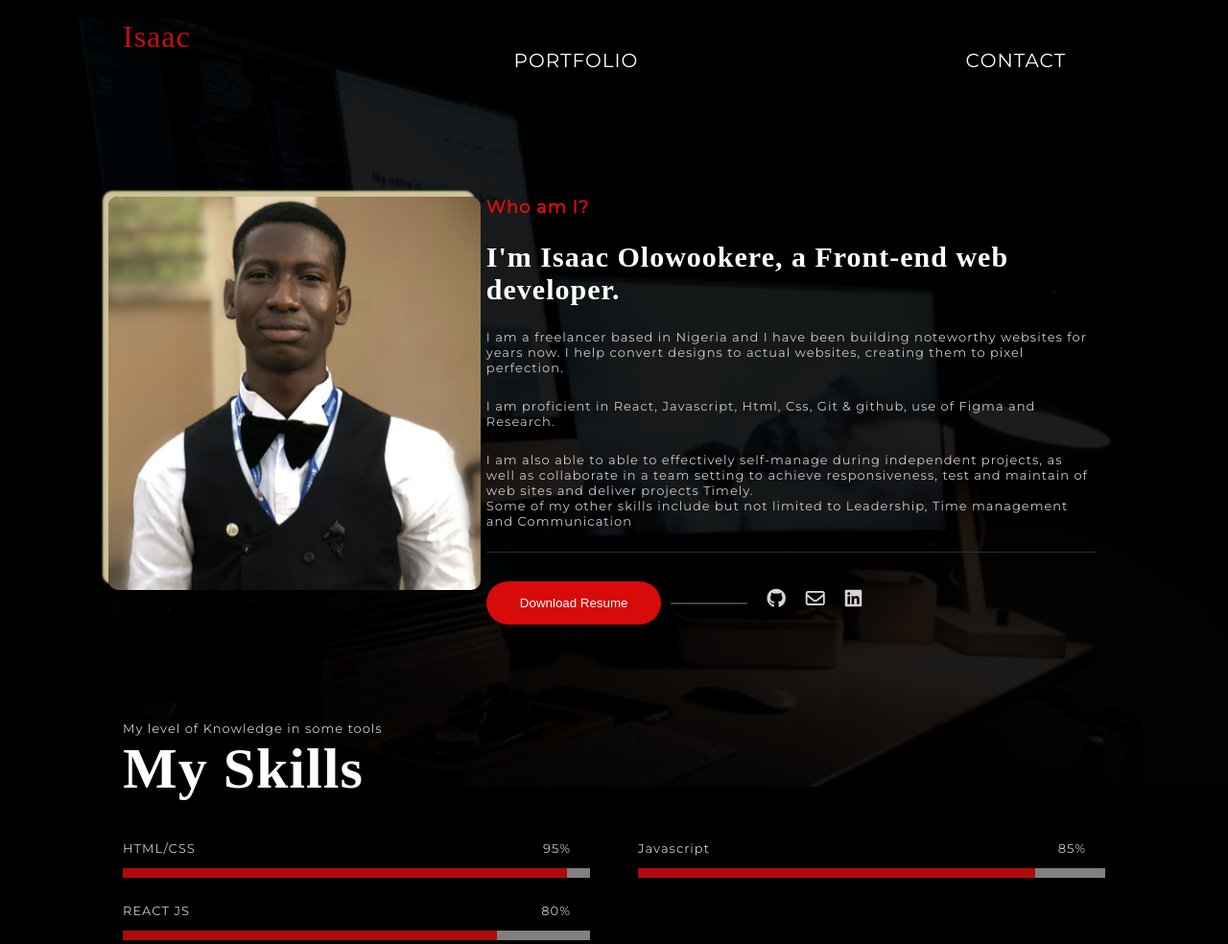
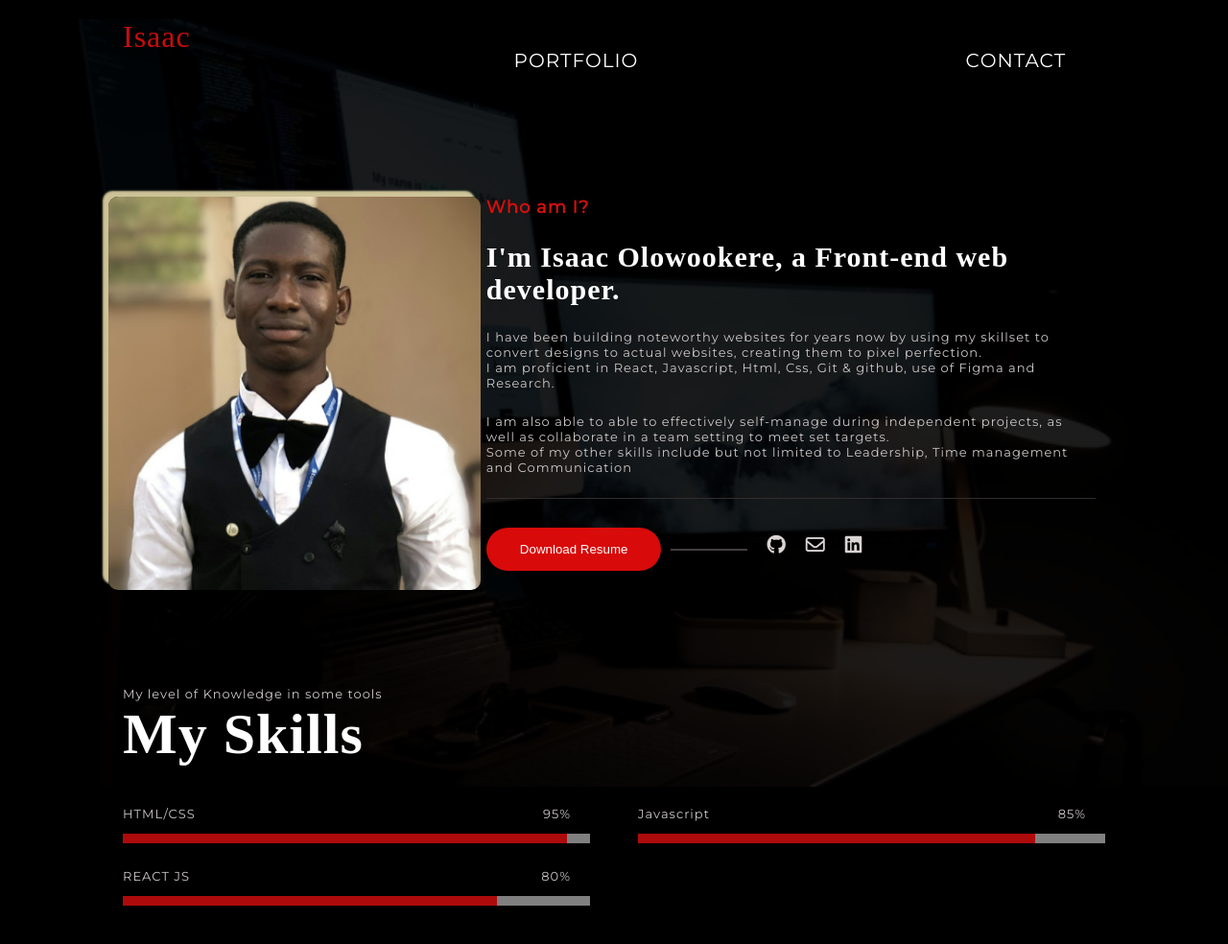
Before and after one commit to OLOWOOKEREISAAC/my-portfolio, a plain HTML site: page index.html in a window 1280 px wide. Shown: the top 984 px of the page at 96% size. Drawn offline with Linux system fonts and the light colour scheme; a web font is replaced by a local one.

Commit message:
removed the padding when hovering over the navigation menu

```diff
--- a/css/style.css
+++ b/css/style.css
@@ -82,25 +82,11 @@ nav a{
     padding: 0 10px;
 
 }
-/* nav  #portfolio{
-    border-right: 2px solid white;
-    border-left: 2px solid white;
-} */
+
 
 nav a:hover{
-    padding: 2%;
-
     color: rgb(199, 13, 13);
 }
-/* aside{
-    display: grid;
-    grid-template-columns: repeat(2, 1fr);
-    justify-items: end;
-
-} */
-
-
-
 
 
 .navContainer{
--- a/index.html
+++ b/index.html
@@ -54,14 +54,13 @@
                         <h1 class="name"> I'm Isaac Olowookere, a Front-end web developer. </h1><br>
 
                         <p>
-                            I am a freelancer based in Nigeria and I have been building noteworthy websites for years now. I help convert designs to actual websites, creating them to pixel perfection.
-                        </p><br>
-                        <p>
+                            I have been building noteworthy websites for years now by using my skillset to  convert designs to actual websites, creating them to pixel perfection.
+                        <br>
+
                             I am proficient in React, Javascript, Html, Css, Git & github,  use of Figma and Research.
                         </p> <br>
                         <p>
-                            I am also able to able to effectively self-manage
-                            during independent projects, as well as collaborate in a team setting to achieve responsiveness, test and maintain of web sites and deliver projects Timely.
+                            I am also able to able to effectively self-manage during independent projects, as well as collaborate in a team setting to meet set targets.
                         </p>
                         <p>Some of my other skills include but not limited to Leadership, Time management and Communication</p><br>
                     </div>
```
